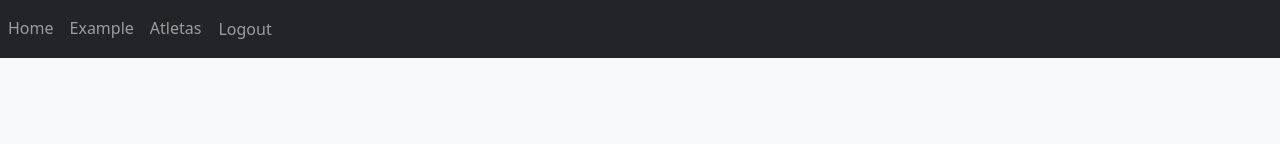
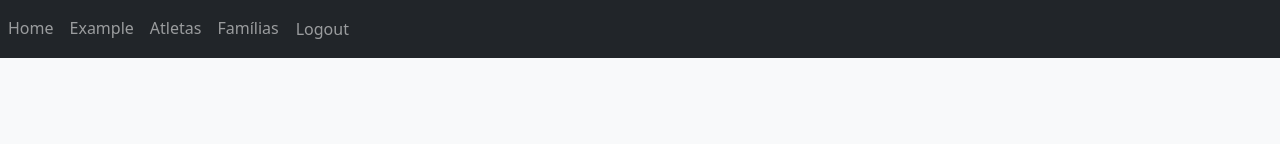
Before and after one commit to kendo-londrina/front, a Vue app: page /account/login in a window 1280 px wide. Shown: the top 144 px of the page. Built offline with nearby package versions, Linux system fonts and the light colour scheme; no server answers.

Commit message:
feat: rotas e menu familias

```diff
--- a/src/components/Nav.vue
+++ b/src/components/Nav.vue
@@ -10,6 +10,7 @@ const authStore = useAuthStore();
             <router-link to="/" class="nav-item nav-link">Home</router-link>
             <router-link to="/example" class="nav-item nav-link">Example</router-link>
             <router-link to="/atletas" class="nav-item nav-link">Atletas</router-link>
+            <router-link to="/familias" class="nav-item nav-link">Famílias</router-link>
             <button @click="authStore.logout()" class="btn btn-link nav-item nav-link">Logout</button>
         </div>
     </nav>
--- a/src/router/index.ts
+++ b/src/router/index.ts
@@ -1,8 +1,9 @@
 import { createRouter, createWebHistory } from 'vue-router';
 
 import { useAuthStore, useAlertStore } from '@/stores';
-import accountRoutes from './account.routes';
-import atletasRoutes from './atletas.routes';
+import accountRoutes from '@/router/account.routes';
+import atletasRoutes from '@/router/atletas.routes';
+import familiasRoutes from '@/router/familias.routes';
 
 export const router = createRouter({
     history: createWebHistory(import.meta.env.BASE_URL),
@@ -12,6 +13,7 @@ export const router = createRouter({
         { path: '/example', component: () => import('@/views/Example.vue') },
         { ...accountRoutes },
         { ...atletasRoutes },
+        { ...familiasRoutes },
         { path: '/:pathMatch(.*)*', component: () => import('@/views/NotFound.vue') }
     ]
 });
```
Also changed, not shown: src/router/familias.routes.ts (added, +11 -0 lines).
